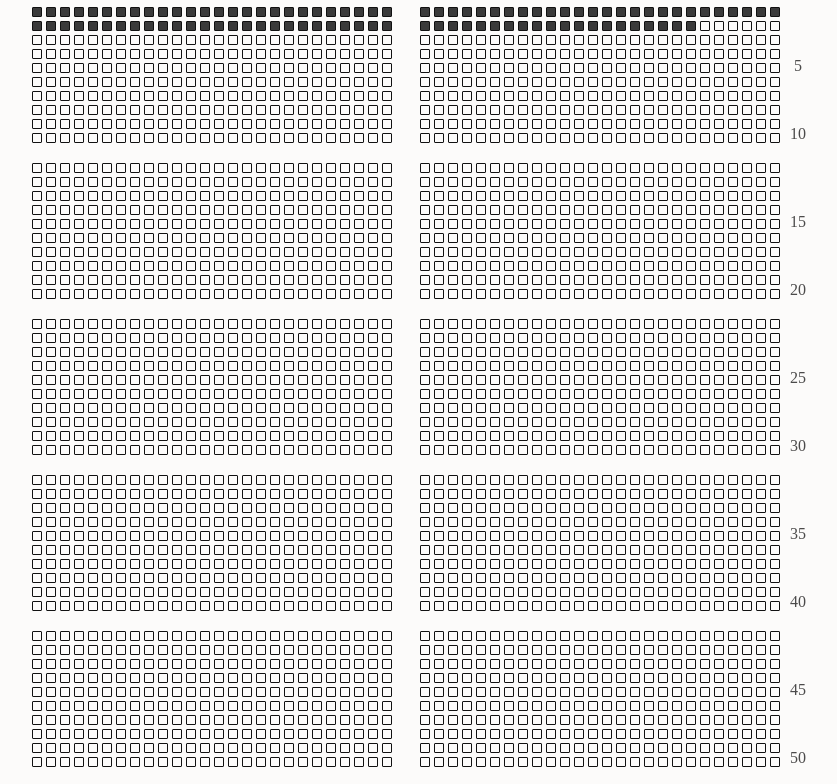
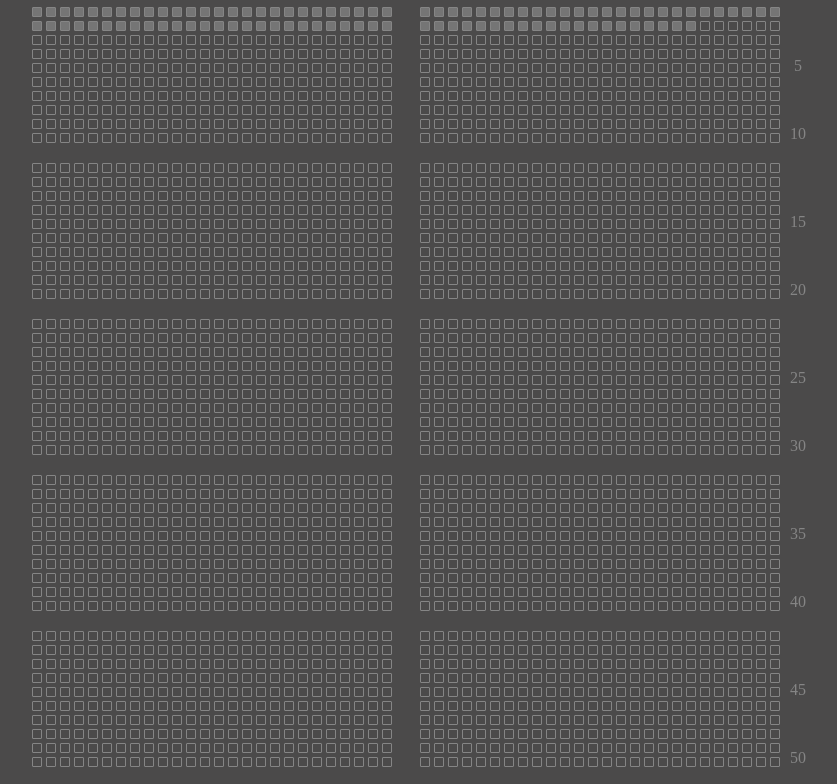
Before and after one commit to thatscringebro/MementoMori, a plain HTML site: page mementomori.html in a window 1280 px wide. Shown: the part 73-857 px from the top of the page, without its empty margins (221-1058 px from the left). Drawn offline with Linux system fonts and the light colour scheme.

Commit message:
changement du style

```diff
--- a/mementomori.css
+++ b/mementomori.css
@@ -1,7 +1,7 @@
 body{
     text-align: center;
-    background-color:#FCFBFA;
-    color:#4B4A4A;
+    background-color:#4B4A4A;
+    color:#858585;
 }
 .decade{
     display: flex;
@@ -19,11 +19,11 @@ body{
 .box{
     width: 8px;
     height: 8px;
-    border: 1px solid #111111;
+    border: 1px solid #858585;
     border-radius: 1px;
 }
 .enabled{
-    background-color: #3a3a3a;
+    background-color: #757575;
 }
 .box-break{
     margin-right: 20px;
```
